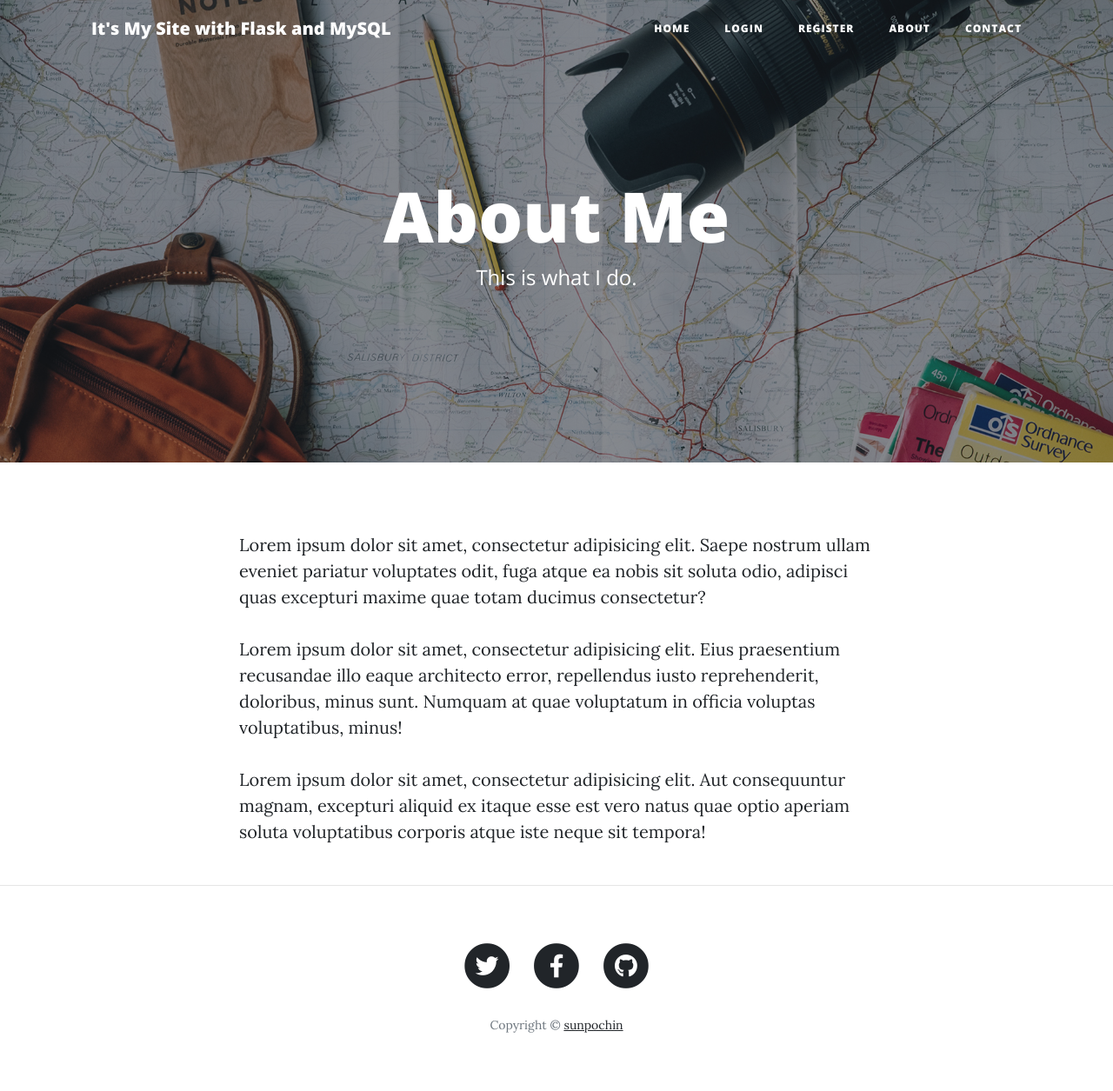
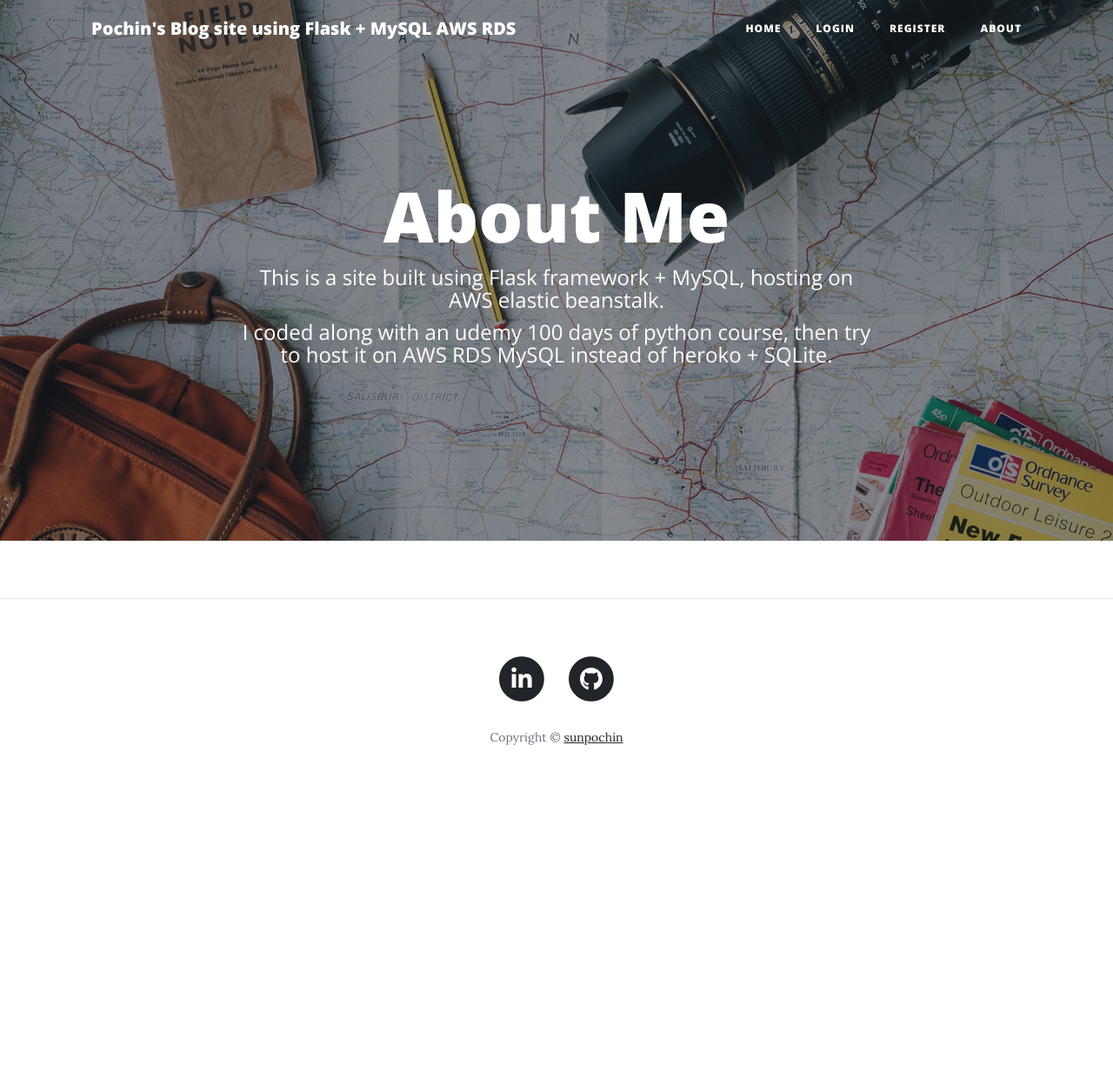
Before and after one commit to baronrustamov/py_flask_blog, a Flask app: page /about in a window 1280 px wide. Shown: the whole page at 87% size. After the commit the page ends 857 px from the top, so only its background shows below. Run offline with Flask 2, Linux system fonts and the light colour scheme; parts of the project's set-up code (start-up, migrations or seed data) failed here and were passed over; some libraries are stand-ins or nearby versions.

Commit message:
remove useless place holder

```diff
--- a/forms.py
+++ b/forms.py
@@ -16,7 +16,7 @@ class RegisterForm(FlaskForm):
     email = StringField("Email", validators=[DataRequired()])
     password = PasswordField("Password", validators=[DataRequired()])
     name = StringField("Name", validators=[DataRequired()])
-    submit = SubmitField("Sign me up!")
+    submit = SubmitField("Sign Me. Up!")
 
 class LoginForm(FlaskForm):
     email = StringField("Email", validators=[DataRequired()])
--- a/templates/about.html
+++ b/templates/about.html
@@ -8,7 +8,8 @@
         <div class="col-lg-8 col-md-10 mx-auto">
           <div class="page-heading">
             <h1>About Me</h1>
-            <span class="subheading">This is what I do.</span>
+            <span class="subheading">This is a site built using Flask framework + MySQL, hosting on AWS elastic beanstalk.</span>
+            <span class="subheading">I coded along with an udemy 100 days of python course, then try to host it on AWS RDS MySQL instead of heroko + SQLite.</span>
           </div>
         </div>
       </div>
@@ -19,9 +20,9 @@
   <div class="container">
     <div class="row">
       <div class="col-lg-8 col-md-10 mx-auto">
-        <p>Lorem ipsum dolor sit amet, consectetur adipisicing elit. Saepe nostrum ullam eveniet pariatur voluptates odit, fuga atque ea nobis sit soluta odio, adipisci quas excepturi maxime quae totam ducimus consectetur?</p>
-        <p>Lorem ipsum dolor sit amet, consectetur adipisicing elit. Eius praesentium recusandae illo eaque architecto error, repellendus iusto reprehenderit, doloribus, minus sunt. Numquam at quae voluptatum in officia voluptas voluptatibus, minus!</p>
-        <p>Lorem ipsum dolor sit amet, consectetur adipisicing elit. Aut consequuntur magnam, excepturi aliquid ex itaque esse est vero natus quae optio aperiam soluta voluptatibus corporis atque iste neque sit tempora!</p>
+<!--        <p>Lorem ipsum dolor sit amet, consectetur adipisicing elit. Saepe nostrum ullam eveniet pariatur voluptates odit, fuga atque ea nobis sit soluta odio, adipisci quas excepturi maxime quae totam ducimus consectetur?</p>-->
+<!--        <p>Lorem ipsum dolor sit amet, consectetur adipisicing elit. Eius praesentium recusandae illo eaque architecto error, repellendus iusto reprehenderit, doloribus, minus sunt. Numquam at quae voluptatum in officia voluptas voluptatibus, minus!</p>-->
+<!--        <p>Lorem ipsum dolor sit amet, consectetur adipisicing elit. Aut consequuntur magnam, excepturi aliquid ex itaque esse est vero natus quae optio aperiam soluta voluptatibus corporis atque iste neque sit tempora!</p>-->
       </div>
     </div>
   </div>
--- a/templates/footer.html
+++ b/templates/footer.html
@@ -5,23 +5,15 @@
         <div class="col-lg-8 col-md-10 mx-auto">
           <ul class="list-inline text-center">
             <li class="list-inline-item">
-              <a href="#">
+              <a href="https://linkedin.com/in/sunpochin">
                 <span class="fa-stack fa-lg">
                   <i class="fas fa-circle fa-stack-2x"></i>
-                  <i class="fab fa-twitter fa-stack-1x fa-inverse"></i>
+                  <i class="fab fa-linkedin-in fa-stack-1x fa-inverse"></i>
                 </span>
               </a>
             </li>
             <li class="list-inline-item">
-              <a href="#">
-                <span class="fa-stack fa-lg">
-                  <i class="fas fa-circle fa-stack-2x"></i>
-                  <i class="fab fa-facebook-f fa-stack-1x fa-inverse"></i>
-                </span>
-              </a>
-            </li>
-            <li class="list-inline-item">
-              <a href="#">
+              <a href="https://github.com/sunpochin">
                 <span class="fa-stack fa-lg">
                   <i class="fas fa-circle fa-stack-2x"></i>
                   <i class="fab fa-github fa-stack-1x fa-inverse"></i>
--- a/templates/header.html
+++ b/templates/header.html
@@ -8,7 +8,7 @@
   <meta name="description" content="">
   <meta name="author" content="">
 
-  <title>It's My Site with Flask and MySQL</title>
+  <title>Pochin's Blog site using Flask + MySQL AWS RDS</title>
 
   <!-- Bootstrap core CSS -->
   <link href="{{ url_for('static', filename='vendor/bootstrap/css/bootstrap.min.css') }}" rel="stylesheet">
@@ -28,7 +28,7 @@
   <!-- Navigation -->
   <nav class="navbar navbar-expand-lg navbar-light fixed-top" id="mainNav">
     <div class="container">
-      <a class="navbar-brand" href="{{url_for('get_all_posts')}}">It's My Site with Flask and MySQL</a>
+      <a class="navbar-brand" href="{{url_for('get_all_posts')}}">Pochin's Blog site using Flask + MySQL AWS RDS</a>
       <button class="navbar-toggler navbar-toggler-right" type="button" data-toggle="collapse" data-target="#navbarResponsive" aria-controls="navbarResponsive" aria-expanded="false" aria-label="Toggle navigation">
         Menu
         <i class="fas fa-bars"></i>
@@ -54,9 +54,6 @@
           <li class="nav-item">
             <a class="nav-link" href="{{ url_for('about') }}">About</a>
           </li>
-          <li class="nav-item">
-            <a class="nav-link" href="{{ url_for('contact') }}">Contact</a>
-          </li>
         </ul>
       </div>
     </div>
--- a/templates/index.html
+++ b/templates/index.html
@@ -7,8 +7,9 @@
       <div class="row">
         <div class="col-lg-8 col-md-10 mx-auto">
           <div class="site-heading">
-            <h1>Pochin's Flask site </h1>
-            <span class="subheading">A collection of random musings.</span>
+            <span class="subheading">Trying to fit in some web developing interviews.</span>
+            <span class="subheading">And, on this site you really can register and add new post and new comments !</span>
+
           </div>
         </div>
       </div>
```
